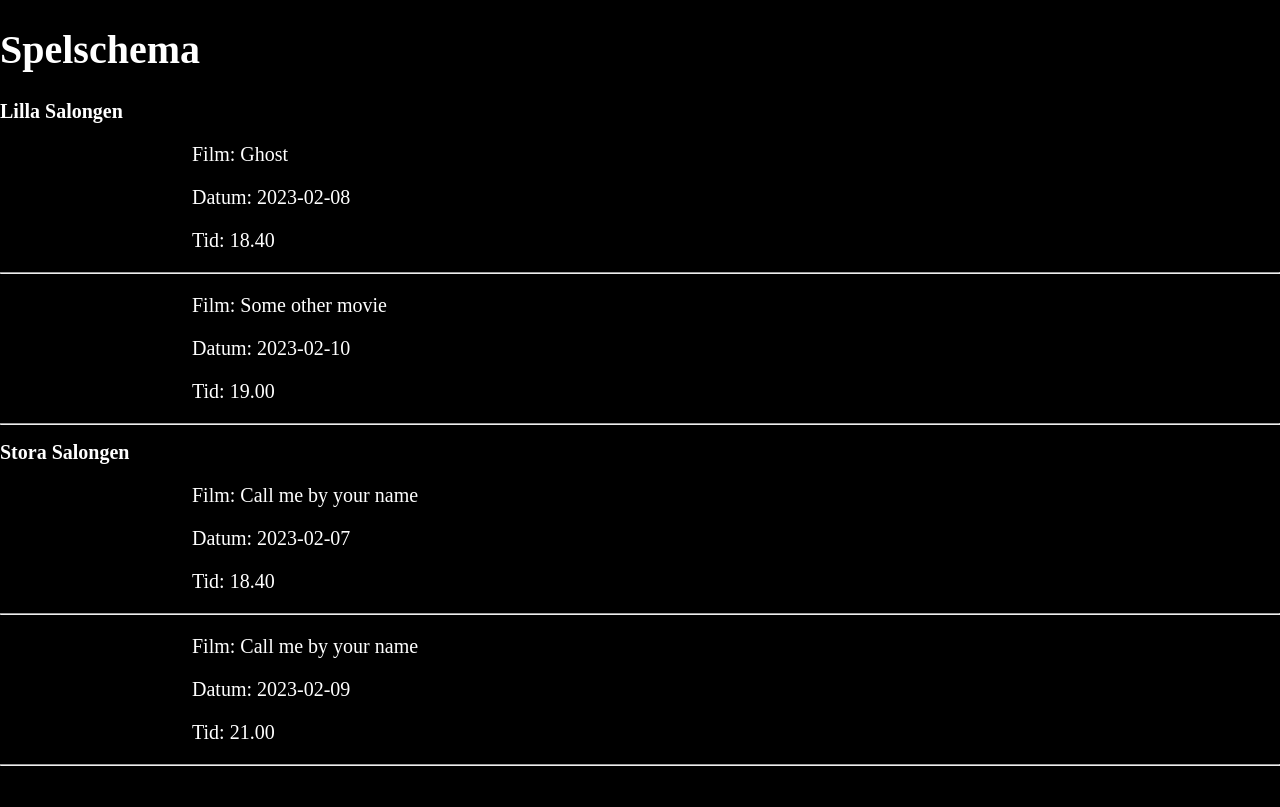
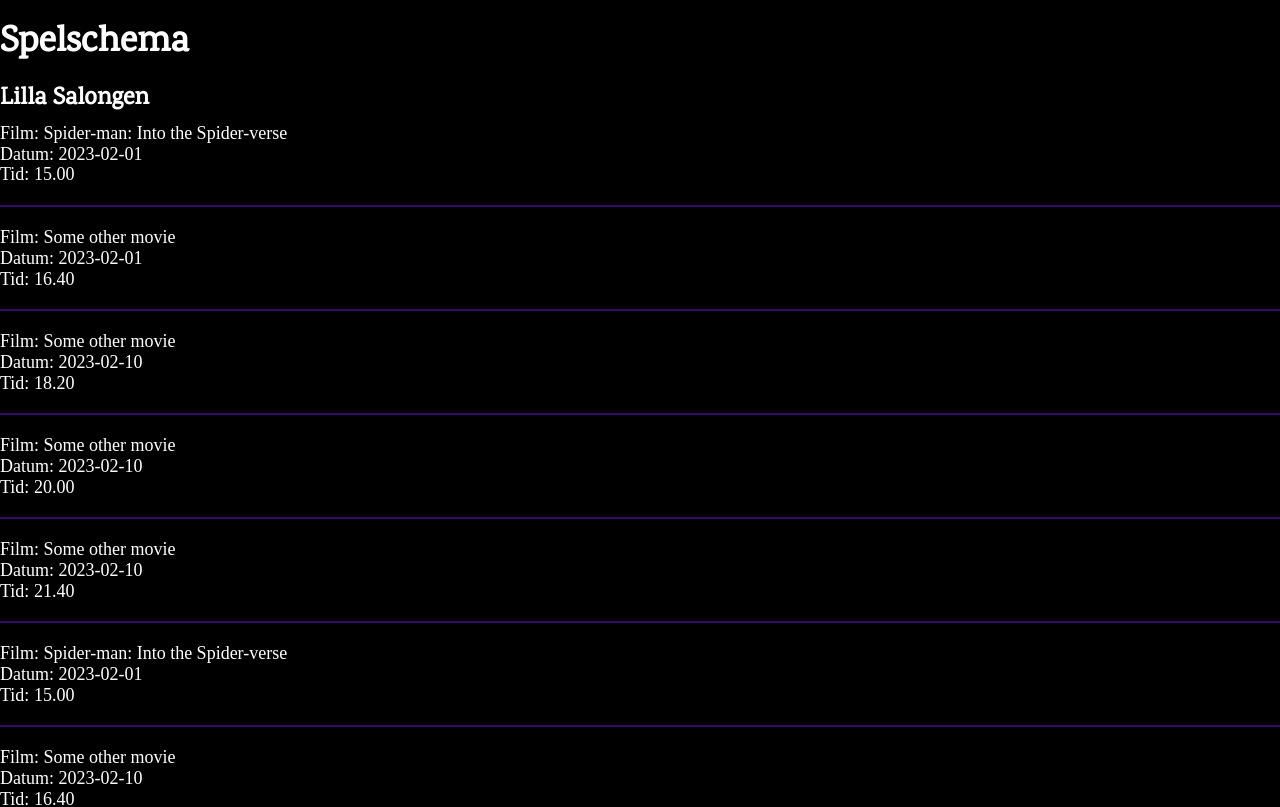
Before and after one commit to Tarzan0607/filmvisarna, a React (Vite) app: page /spelschema in a window 1280 px wide. Shown: the top 807 px of the page. Built offline with nearby package versions, Linux system fonts and the light colour scheme; a web font is replaced by a local one.

Commit message:
fixing json

```diff
--- a/public/json/spelschema.json
+++ b/public/json/spelschema.json
@@ -1,26 +1,422 @@
 [
+  {
+    "auditorium": "Lilla Salongen",
+    "film": "Spider-man: Into the Spider-verse",
+    "date": "2023-02-01",
+    "time": "15.00"
+  },
   {
     "auditorium": "Stora Salongen",
     "film": "Call me by your name",
-    "date": "2023-02-07",
-    "time": "18.40"
+    "date": "2023-02-01",
+    "time": "15.30"
   },
   {
     "auditorium": "Lilla Salongen",
-    "film": "Ghost",
-    "date": "2023-02-08",
-    "time": "18.40"
+    "film": "Some other movie",
+    "date": "2023-02-01",
+    "time": "16.40"
   },
   {
     "auditorium": "Stora Salongen",
     "film": "Call me by your name",
     "date": "2023-02-09",
-    "time": "21.00"
+    "time": "17.10"
   },
   {
     "auditorium": "Lilla Salongen",
     "film": "Some other movie",
     "date": "2023-02-10",
-    "time": "19.00"
+    "time": "18.20"
+  },
+  {
+    "auditorium": "Stora Salongen",
+    "film": "Call me by your name",
+    "date": "2023-02-09",
+    "time": "18.50"
+  },
+  {
+    "auditorium": "Lilla Salongen",
+    "film": "Some other movie",
+    "date": "2023-02-10",
+    "time": "20.00"
+  },
+  {
+    "auditorium": "Stora Salongen",
+    "film": "Call me by your name",
+    "date": "2023-02-09",
+    "time": "20.30"
+  },
+  {
+    "auditorium": "Lilla Salongen",
+    "film": "Some other movie",
+    "date": "2023-02-10",
+    "time": "21.40"
+  },
+  {
+    "auditorium": "Stora Salongen",
+    "film": "Call me by your name",
+    "date": "2023-02-09",
+    "time": "22.10"
+  },
+  {
+    "auditorium": "Lilla Salongen",
+    "film": "Spider-man: Into the Spider-verse",
+    "date": "2023-02-01",
+    "time": "15.00"
+  },
+  {
+    "auditorium": "Stora Salongen",
+    "film": "Call me by your name",
+    "date": "2023-02-01",
+    "time": "15.30"
+  },
+  {
+    "auditorium": "Lilla Salongen",
+    "film": "Some other movie",
+    "date": "2023-02-10",
+    "time": "16.40"
+  },
+  {
+    "auditorium": "Stora Salongen",
+    "film": "Call me by your name",
+    "date": "2023-02-09",
+    "time": "17.10"
+  },
+  {
+    "auditorium": "Lilla Salongen",
+    "film": "Some other movie",
+    "date": "2023-02-10",
+    "time": "18.20"
+  },
+  {
+    "auditorium": "Stora Salongen",
+    "film": "Call me by your name",
+    "date": "2023-02-09",
+    "time": "18.50"
+  },
+  {
+    "auditorium": "Lilla Salongen",
+    "film": "Some other movie",
+    "date": "2023-02-10",
+    "time": "20.00"
+  },
+  {
+    "auditorium": "Stora Salongen",
+    "film": "Call me by your name",
+    "date": "2023-02-09",
+    "time": "20.30"
+  },
+  {
+    "auditorium": "Lilla Salongen",
+    "film": "Some other movie",
+    "date": "2023-02-10",
+    "time": "21.40"
+  },
+  {
+    "auditorium": "Stora Salongen",
+    "film": "Call me by your name",
+    "date": "2023-02-09",
+    "time": "22.10"
+  },
+  {
+    "auditorium": "Lilla Salongen",
+    "film": "Spider-man: Into the Spider-verse",
+    "date": "2023-02-01",
+    "time": "15.00"
+  },
+  {
+    "auditorium": "Stora Salongen",
+    "film": "Call me by your name",
+    "date": "2023-02-01",
+    "time": "15.30"
+  },
+  {
+    "auditorium": "Lilla Salongen",
+    "film": "Some other movie",
+    "date": "2023-02-10",
+    "time": "16.40"
+  },
+  {
+    "auditorium": "Stora Salongen",
+    "film": "Call me by your name",
+    "date": "2023-02-09",
+    "time": "17.10"
+  },
+  {
+    "auditorium": "Lilla Salongen",
+    "film": "Some other movie",
+    "date": "2023-02-10",
+    "time": "18.20"
+  },
+  {
+    "auditorium": "Stora Salongen",
+    "film": "Call me by your name",
+    "date": "2023-02-09",
+    "time": "18.50"
+  },
+  {
+    "auditorium": "Lilla Salongen",
+    "film": "Some other movie",
+    "date": "2023-02-10",
+    "time": "20.00"
+  },
+  {
+    "auditorium": "Stora Salongen",
+    "film": "Call me by your name",
+    "date": "2023-02-09",
+    "time": "20.30"
+  },
+  {
+    "auditorium": "Lilla Salongen",
+    "film": "Some other movie",
+    "date": "2023-02-10",
+    "time": "21.40"
+  },
+  {
+    "auditorium": "Stora Salongen",
+    "film": "Call me by your name",
+    "date": "2023-02-09",
+    "time": "22.10"
+  },
+  {
+    "auditorium": "Lilla Salongen",
+    "film": "Spider-man: Into the Spider-verse",
+    "date": "2023-02-01",
+    "time": "15.00"
+  },
+  {
+    "auditorium": "Stora Salongen",
+    "film": "Call me by your name",
+    "date": "2023-02-01",
+    "time": "15.30"
+  },
+  {
+    "auditorium": "Lilla Salongen",
+    "film": "Some other movie",
+    "date": "2023-02-10",
+    "time": "16.40"
+  },
+  {
+    "auditorium": "Stora Salongen",
+    "film": "Call me by your name",
+    "date": "2023-02-09",
+    "time": "17.10"
+  },
+  {
+    "auditorium": "Lilla Salongen",
+    "film": "Some other movie",
+    "date": "2023-02-10",
+    "time": "18.20"
+  },
+  {
+    "auditorium": "Stora Salongen",
+    "film": "Call me by your name",
+    "date": "2023-02-09",
+    "time": "18.50"
+  },
+  {
+    "auditorium": "Lilla Salongen",
+    "film": "Some other movie",
+    "date": "2023-02-10",
+    "time": "20.00"
+  },
+  {
+    "auditorium": "Stora Salongen",
+    "film": "Call me by your name",
+    "date": "2023-02-09",
+    "time": "20.30"
+  },
+  {
+    "auditorium": "Lilla Salongen",
+    "film": "Some other movie",
+    "date": "2023-02-10",
+    "time": "21.40"
+  },
+  {
+    "auditorium": "Stora Salongen",
+    "film": "Call me by your name",
+    "date": "2023-02-09",
+    "time": "22.10"
+  },
+  {
+    "auditorium": "Lilla Salongen",
+    "film": "Spider-man: Into the Spider-verse",
+    "date": "2023-02-01",
+    "time": "15.00"
+  },
+  {
+    "auditorium": "Stora Salongen",
+    "film": "Call me by your name",
+    "date": "2023-02-01",
+    "time": "15.30"
+  },
+  {
+    "auditorium": "Lilla Salongen",
+    "film": "Some other movie",
+    "date": "2023-02-10",
+    "time": "16.40"
+  },
+  {
+    "auditorium": "Stora Salongen",
+    "film": "Call me by your name",
+    "date": "2023-02-09",
+    "time": "17.10"
+  },
+  {
+    "auditorium": "Lilla Salongen",
+    "film": "Some other movie",
+    "date": "2023-02-10",
+    "time": "18.20"
+  },
+  {
+    "auditorium": "Stora Salongen",
+    "film": "Call me by your name",
+    "date": "2023-02-09",
+    "time": "18.50"
+  },
+  {
+    "auditorium": "Lilla Salongen",
+    "film": "Some other movie",
+    "date": "2023-02-10",
+    "time": "20.00"
+  },
+  {
+    "auditorium": "Stora Salongen",
+    "film": "Call me by your name",
+    "date": "2023-02-09",
+    "time": "20.30"
+  },
+  {
+    "auditorium": "Lilla Salongen",
+    "film": "Some other movie",
+    "date": "2023-02-10",
+    "time": "21.40"
+  },
+  {
+    "auditorium": "Stora Salongen",
+    "film": "Call me by your name",
+    "date": "2023-02-09",
+    "time": "22.10"
+  },
+  {
+    "auditorium": "Lilla Salongen",
+    "film": "Spider-man: Into the Spider-verse",
+    "date": "2023-02-01",
+    "time": "15.00"
+  },
+  {
+    "auditorium": "Stora Salongen",
+    "film": "Call me by your name",
+    "date": "2023-02-01",
+    "time": "15.30"
+  },
+  {
+    "auditorium": "Lilla Salongen",
+    "film": "Some other movie",
+    "date": "2023-02-10",
+    "time": "16.40"
+  },
+  {
+    "auditorium": "Stora Salongen",
+    "film": "Call me by your name",
+    "date": "2023-02-09",
+    "time": "17.10"
+  },
+  {
+    "auditorium": "Lilla Salongen",
+    "film": "Some other movie",
+    "date": "2023-02-10",
+    "time": "18.20"
+  },
+  {
+    "auditorium": "Stora Salongen",
+    "film": "Call me by your name",
+    "date": "2023-02-09",
+    "time": "18.50"
+  },
+  {
+    "auditorium": "Lilla Salongen",
+    "film": "Some other movie",
+    "date": "2023-02-10",
+    "time": "20.00"
+  },
+  {
+    "auditorium": "Stora Salongen",
+    "film": "Call me by your name",
+    "date": "2023-02-09",
+    "time": "20.30"
+  },
+  {
+    "auditorium": "Lilla Salongen",
+    "film": "Some other movie",
+    "date": "2023-02-10",
+    "time": "21.40"
+  },
+  {
+    "auditorium": "Stora Salongen",
+    "film": "Call me by your name",
+    "date": "2023-02-09",
+    "time": "22.10"
+  },
+  {
+    "auditorium": "Lilla Salongen",
+    "film": "Spider-man: Into the Spider-verse",
+    "date": "2023-02-01",
+    "time": "15.00"
+  },
+  {
+    "auditorium": "Stora Salongen",
+    "film": "Call me by your name",
+    "date": "2023-02-01",
+    "time": "15.30"
+  },
+  {
+    "auditorium": "Lilla Salongen",
+    "film": "Some other movie",
+    "date": "2023-02-10",
+    "time": "16.40"
+  },
+  {
+    "auditorium": "Stora Salongen",
+    "film": "Call me by your name",
+    "date": "2023-02-09",
+    "time": "17.10"
+  },
+  {
+    "auditorium": "Lilla Salongen",
+    "film": "Some other movie",
+    "date": "2023-02-10",
+    "time": "18.20"
+  },
+  {
+    "auditorium": "Stora Salongen",
+    "film": "Call me by your name",
+    "date": "2023-02-09",
+    "time": "18.50"
+  },
+  {
+    "auditorium": "Lilla Salongen",
+    "film": "Some other movie",
+    "date": "2023-02-10",
+    "time": "20.00"
+  },
+  {
+    "auditorium": "Stora Salongen",
+    "film": "Call me by your name",
+    "date": "2023-02-09",
+    "time": "20.30"
+  },
+  {
+    "auditorium": "Lilla Salongen",
+    "film": "Some other movie",
+    "date": "2023-02-10",
+    "time": "21.40"
+  },
+  {
+    "auditorium": "Stora Salongen",
+    "film": "Call me by your name",
+    "date": "2023-02-09",
+    "time": "22.10"
   }
 ]
--- a/src/components/pages/Spelschema.jsx
+++ b/src/components/pages/Spelschema.jsx
@@ -18,7 +18,7 @@ const Spelschema = () => {
     }
   ];
 
-  return <div>
+  return <div className='showingsTitle'>
     <h1>Spelschema</h1>
     {filtered.map(({ auditorium, films }) => <>
       <h2>{auditorium}</h2>
--- a/src/css/style-spelschema.css
+++ b/src/css/style-spelschema.css
@@ -0,0 +1,33 @@
+@import url('https://fonts.googleapis.com/css2?family=Karma:wght@500&display=swap');
+@import url('https://fonts.googleapis.com/css2?family=Noto+Sans+JP:wght@500&display=swap');
+
+@import 'normalize.css';
+
+
+
+.showingsTitle {
+  background-color: #000;
+  font-family: 'Karma', serif;
+  color: white;
+}
+
+h1 {
+  text-align: 'left';
+  font-size: 36px;
+  margin-bottom: 20px;
+}
+
+h2 {
+  font-size: 24px;
+  margin-bottom: 10px;
+}
+
+p {
+  font-size: 18px;
+  margin: 0;
+}
+
+hr {
+  border: 1px solid rgb(50, 13, 109);
+  margin: 20px 0;
+}
```
